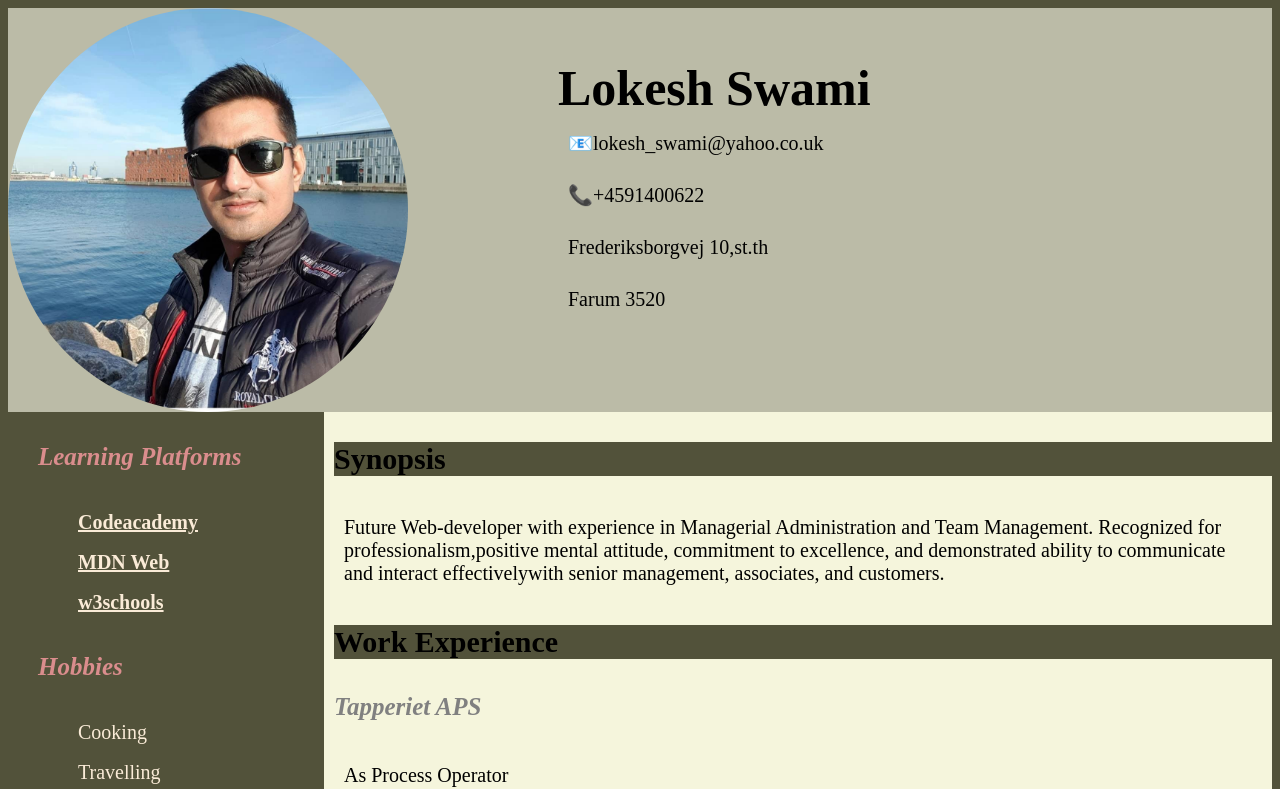
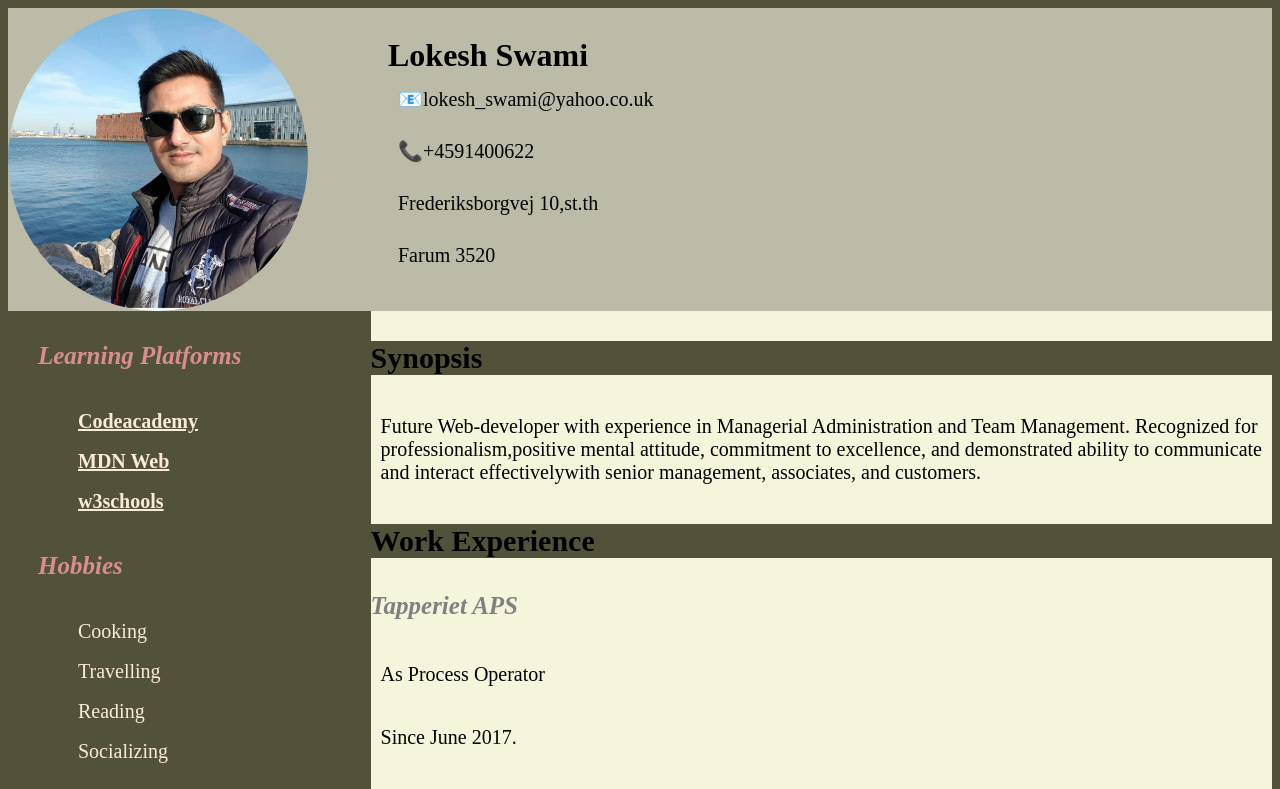
Before and after one commit to Lokesh-sw/hyf-homework, a plain HTML site: page html-css/index.html in a window 1280 px wide. Shown: the top 789 px of the page. Drawn offline with Linux system fonts and the light colour scheme.

Commit message:
HTML/CSS week 1 update

```diff
--- a/html-css/index.html
+++ b/html-css/index.html
@@ -12,8 +12,8 @@
 
     <header>
 
-        <img class="img" src="new-pick.jpg" width="400" alt="profile-picture">
 
+      <img class="img" src="new-pick.jpg" width="300" alt="profile-picture">
         <div class="head">
           <h1>Lokesh Swami</h1>
           <p class="para">&#128231;lokesh_swami@yahoo.co.uk</p>
--- a/html-css/style.css
+++ b/html-css/style.css
@@ -19,34 +19,30 @@
 
 
 .head{
-    padding: 40px 0 0 100px;
-    margin-left: 50px;
+    padding: 20px 0 0 80px;
+
 }
 
 
-h1{
-    font-size: 50px;
-}
+
 
 
 .info{
     display:flexbox;
     box-sizing: content-box;
-    width: 75%;
+    width: fit-content;
     float: right;
     background: beige;
 }
 
 
-.info-text{
-    margin-left: 10px;
-}
+
 
 
 .link{
     display:flexbox;
     box-sizing: content-box;
-    width: 25%;
+    width: fit-content;
     font-size: 20px;
     margin-left: 15px;
     padding-left: 15px;
@@ -69,7 +65,6 @@
 .side-list{
     color:antiquewhite;
     font-size: 20px;
-    text-align: justify;
 }
 
 
@@ -108,7 +103,6 @@
     display: flexbox;
     box-sizing: content-box;
     text-align: center;
-    margin-top: 0;
     padding:2px;
     height:auto;
     background-color: rgb(187, 187, 167);
@@ -118,8 +112,6 @@
 .fa{
     padding: 20px;
     font-size: 2em;
-    width: 40px;
-    text-decoration: none;
     margin: 5px 80px;
 }
 
```
